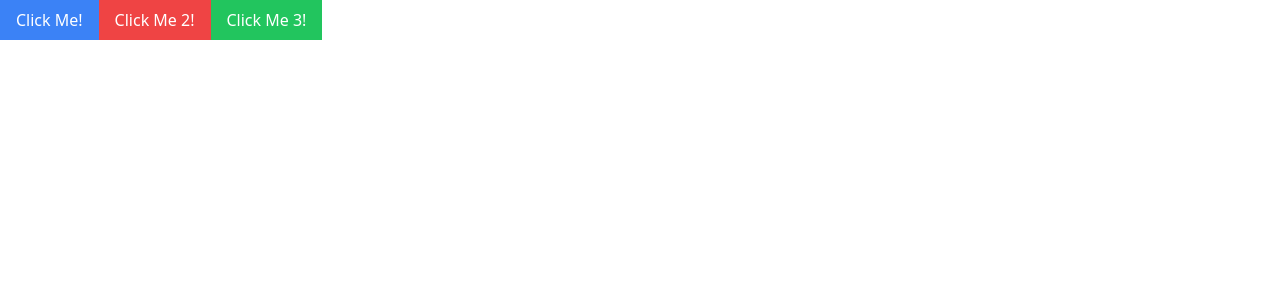
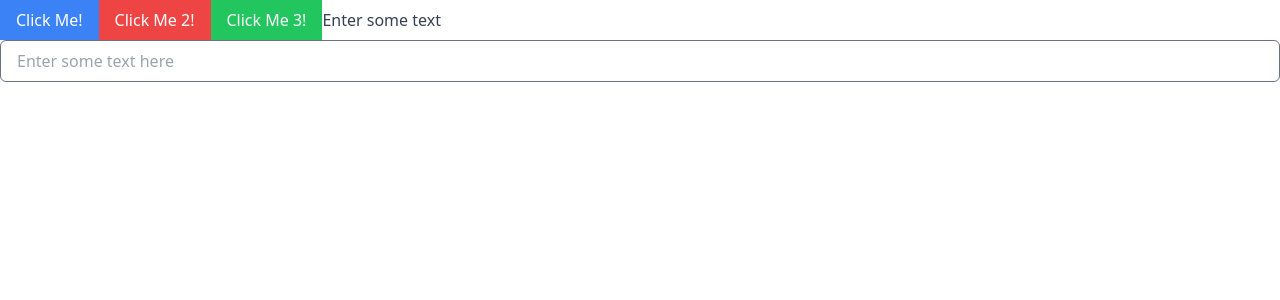
Before and after one commit to Mohak-Trivedi/hangmanGame, a React (Vite) app: page / in a window 1280 px wide. Shown: the top 300 px of the page. Built offline with nearby package versions, Linux system fonts and the light colour scheme.

Commit message:
text input component without input value state

```diff
--- a/src/App.jsx
+++ b/src/App.jsx
@@ -1,5 +1,6 @@
 import "./App.css";
 import Button from "./components/Button/Button";
+import TextInput from "./components/TextInput/TextInput";
 
 function App() {
   return (
@@ -15,6 +16,12 @@
         styleType="success"
         onClickHandler={() => console.log("Click Me 3")}
       />
+      <TextInput
+        label="Enter some text"
+        placeholder="Enter some text here"
+        value=""
+        onChangeHandler={(e) => console.log(e.target.value)}
+      />
     </div>
   );
 }
--- /dev/null
+++ b/src/components/TextInput/TextInput.jsx
@@ -0,0 +1,22 @@
+function TextInput({
+  type = "text",
+  label,
+  placeholder = "Enter your input here",
+  value,
+  onChangeHandler,
+}) {
+  return (
+    <label>
+      <span className="text-gray-700">{label}</span>
+      <input
+        type={type}
+        className="px-4 py-2 border border-gray-500 rounded-md w-full"
+        placeholder={placeholder}
+        value={value}
+        onChange={onChangeHandler}
+      />
+    </label>
+  );
+}
+
+export default TextInput;
```
